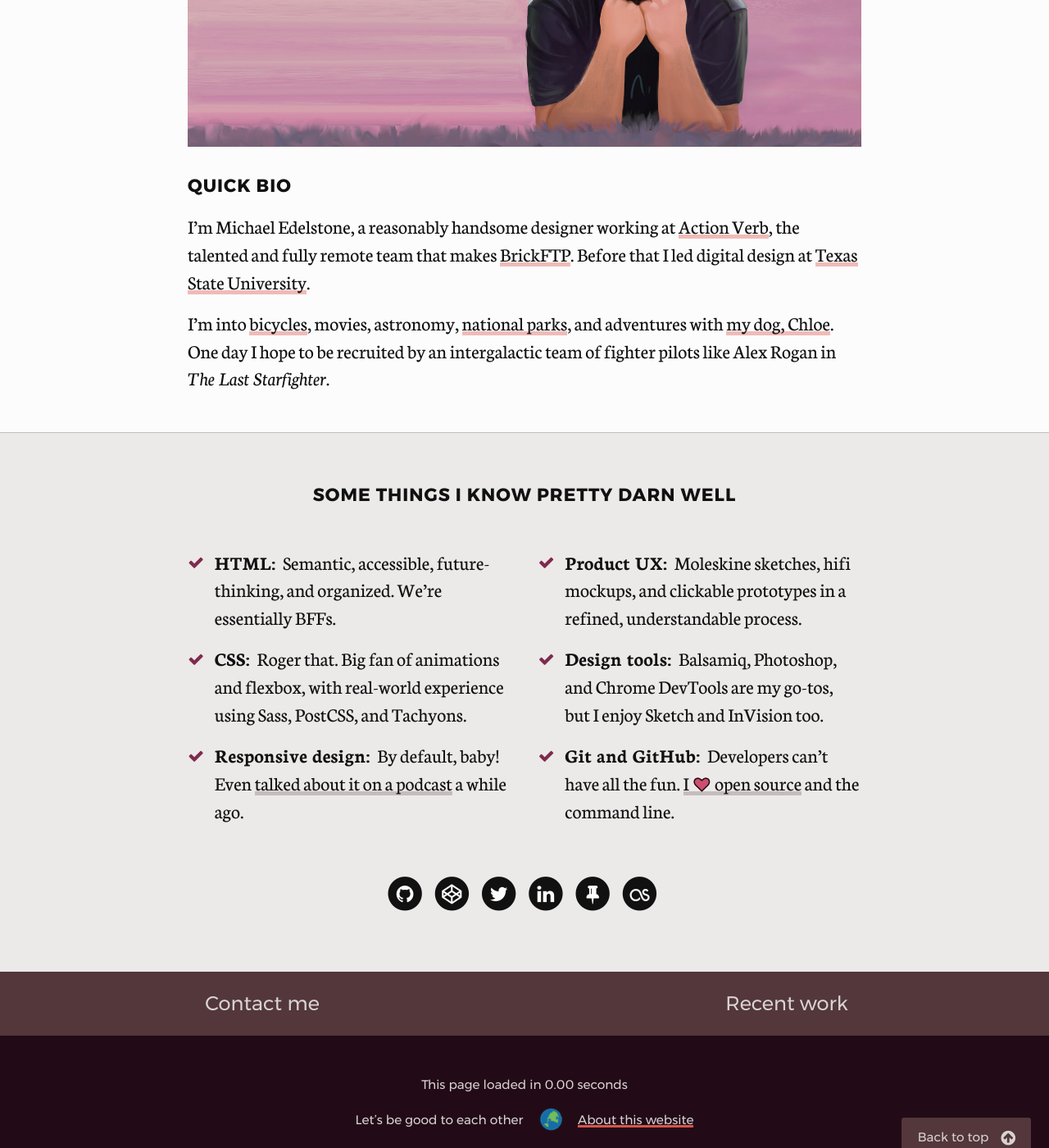
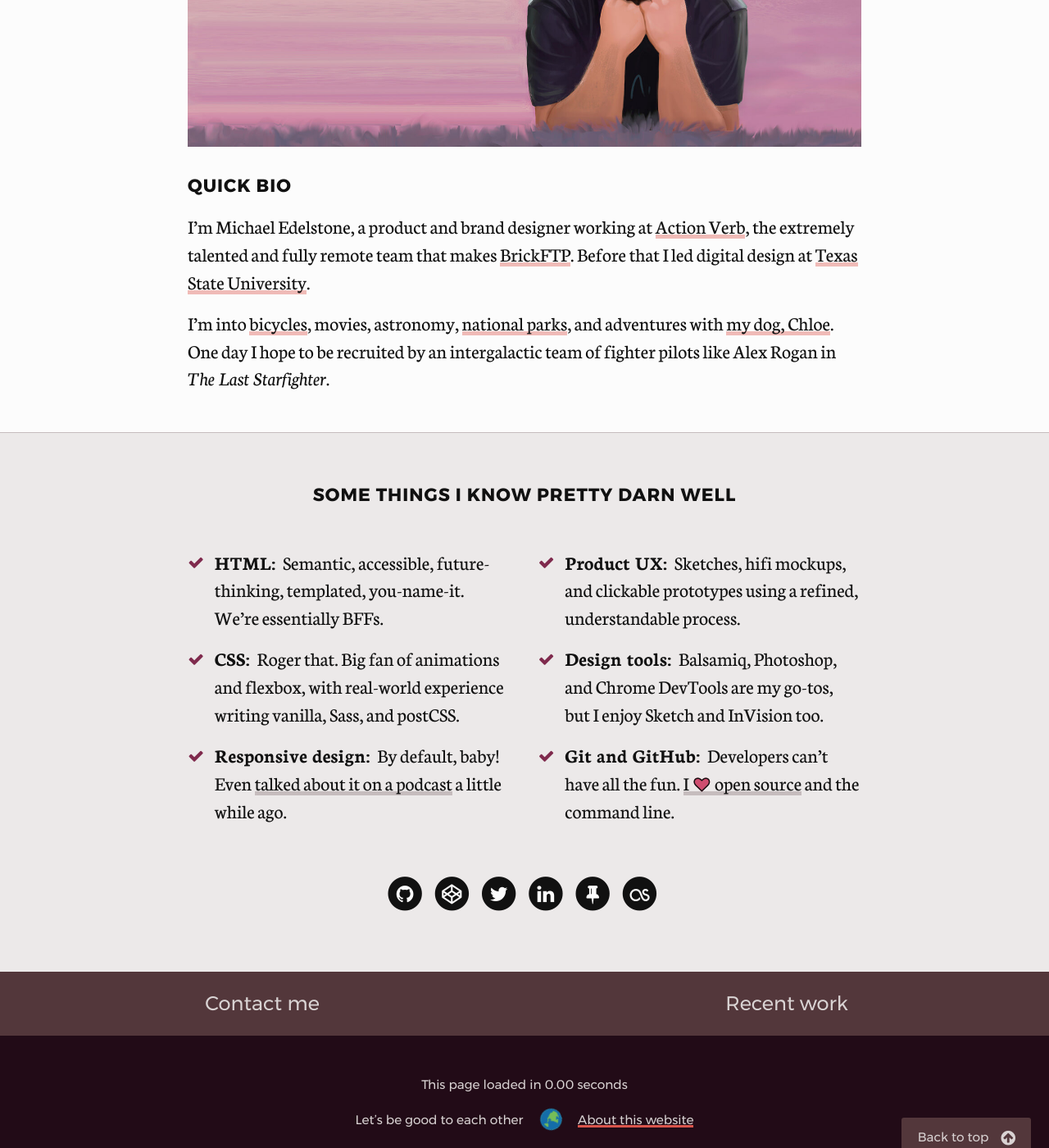
Before and after one commit to edelstone/my-website, a Jekyll site: the page built from about.html, in a window 1280 px wide and 1400 px high, scrolled down 446 px. Shown: the whole window at 82% size. Built offline with Jekyll 4.4.1, drawn with Linux system fonts in a browser that asks for light colours.

Commit message:
improves about page content

```diff
--- a/_sass/global.scss
+++ b/_sass/global.scss
@@ -11,11 +11,9 @@ $maroon: #402125;
 $dark-brown: #220b17;
 $black: #111;
 
-/* media queries */
+/* devices */
 
 @mixin breakpoint($point, $value: "") {
-
-  /* devices */
 
   @if $point == 'large' {
     @media only screen and (min-width: 80em) { @content; }
@@ -30,14 +28,6 @@ $black: #111;
     @media only screen and (max-width: 20em) { @content; }
   }
 
-  /* custom */
-
-  @else if $point == 'max-width' {
-    @media only screen and (max-width: $value) { @content; }
-  }
-  @else if $point == 'min-width' {
-    @media only screen and (min-width: $value) { @content; }
-  }
 }
 
 /* functions */
--- a/about.html
+++ b/about.html
@@ -20,7 +20,7 @@ button-next-link: /portfolio
 
 		<div class="text-intro">
 			<h2>Quick bio</h2>
-			<p>I’m Michael Edelstone, a reasonably handsome designer working at <a href="https://actionverb.com/">Action Verb</a>, the talented and fully remote team that makes <a href="https://brickftp.com/">BrickFTP</a>. Before that I led digital design at <a href="http://umarketing.txstate.edu">Texas State University</a>.</p>
+			<p>I’m Michael Edelstone, a product and brand designer working at <a href="https://actionverb.com/">Action Verb</a>, the extremely talented and fully remote team that makes <a href="https://brickftp.com/">BrickFTP</a>. Before that I led digital design at <a href="http://umarketing.txstate.edu">Texas State University</a>.</p>
 			<p>I&#8217;m into <a href="https://photos.app.goo.gl/ibakW6gsRauxRT9D3">bicycles</a>, movies, astronomy, <a href="https://drive.google.com/open?id=18UmsEMmCnD-Nw_pzG3fmYnuURfY&usp=sharing">national parks</a>, and adventures with <a href="https://photos.app.goo.gl/NgCfeXFpNXnYUSYD3">my dog, Chloe</a>. One day I hope to be recruited by an intergalactic team of fighter pilots like Alex Rogan in <i>The Last Starfighter</i>.</p>
 		</div>
 
@@ -29,14 +29,14 @@ button-next-link: /portfolio
 			<div class="constrain multi-layout">
 				<div class="col col-1 stack">
 					<ul class="important-updates fa-ul">
-						<li><i class="fa-li fa fa-check"></i><span class="inline-header">HTML:</span> Semantic, accessible, future-thinking, and organized. We&#8217;re essentially BFFs.</li>
-						<li><i class="fa-li fa fa-check"></i><span class="inline-header">CSS:</span> Roger that. Big fan of animations and flexbox, with real-world experience using Sass, PostCSS, and Tachyons.</li>
-						<li><i class="fa-li fa fa-check"></i><span class="inline-header">Responsive design:</span> By default, baby! Even <a href="https://responsivewebdesign.com/podcast/texas-state/">talked about it on a podcast</a> a while ago.</li>
+						<li><i class="fa-li fa fa-check"></i><span class="inline-header">HTML:</span> Semantic, accessible, future-thinking, templated, you-name-it. We&#8217;re essentially BFFs.</li>
+						<li><i class="fa-li fa fa-check"></i><span class="inline-header">CSS:</span> Roger that. Big fan of animations and flexbox, with real-world experience writing vanilla, Sass, and postCSS.</li>
+						<li><i class="fa-li fa fa-check"></i><span class="inline-header">Responsive design:</span> By default, baby! Even <a href="https://responsivewebdesign.com/podcast/texas-state/">talked about it on a podcast</a> a little while ago.</li>
 					</ul>
 				</div>
 				<div class="col col-2">
 					<ul class="important-updates fa-ul">
-						<li><i class="fa-li fa fa-check"></i><span class="inline-header"> Product UX:</span> Moleskine sketches, hifi mockups, and clickable prototypes in a refined, understandable process.</li>
+						<li><i class="fa-li fa fa-check"></i><span class="inline-header"> Product UX:</span> Sketches, hifi mockups, and clickable prototypes using a refined, understandable process.</li>
 						<li><i class="fa-li fa fa-check"></i><span class="inline-header">Design tools:</span> Balsamiq, Photoshop, and Chrome DevTools are my go-tos, but I enjoy Sketch and InVision too.</li>
 						<li><i class="fa-li fa fa-check"></i><span class="inline-header">Git and GitHub:</span> Developers can&#8217;t have all the fun. <a href="https://github.com/edelstone">I <span class="fa-stack fa-lg fa-inline"><i style="color: #cf4d6f;" class="fa fa-heart fa-stack-1x"></i><i class="fa fa-heart-o fa-stack-1x"></i></span> open source</a> and the command line.</li>
 					</ul>
```
